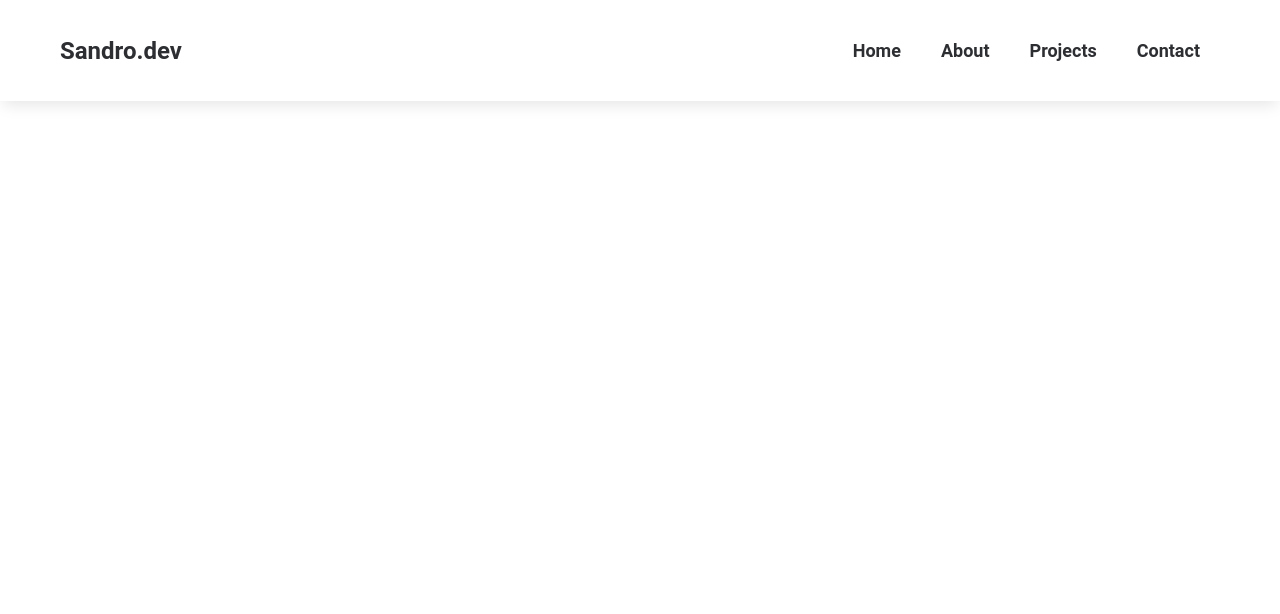
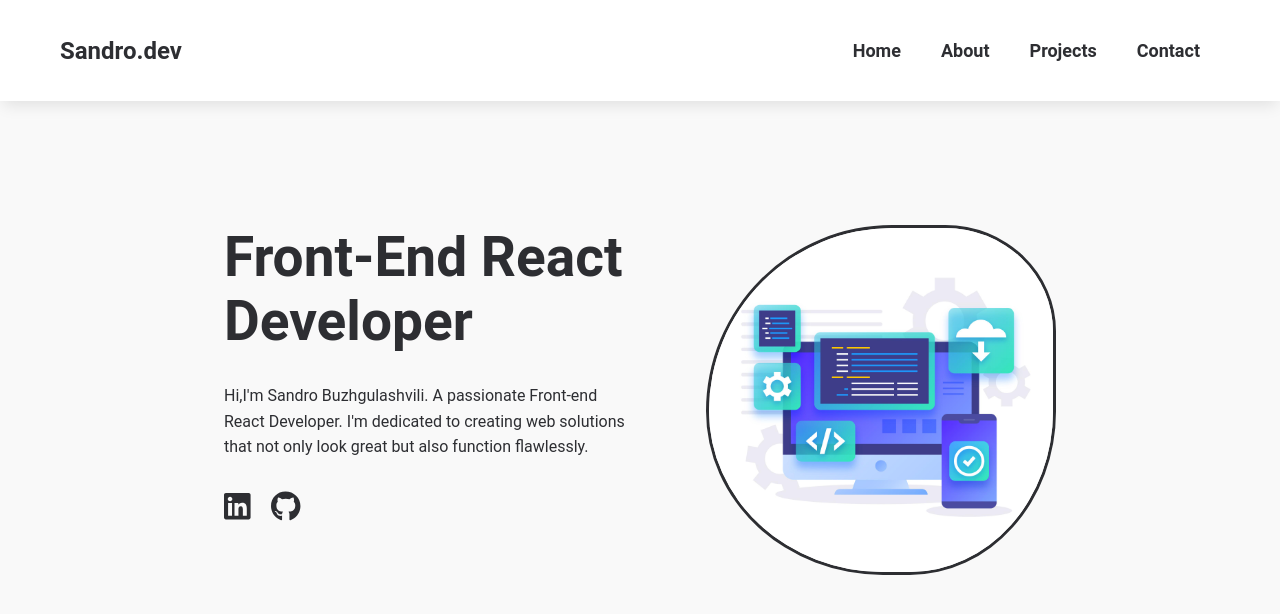
Before and after one commit to sandro-buzhghulashvili/portfolio, a React (Create React App) app: page / in a window 1280 px wide. Shown: the top 614 px of the page. Built offline with nearby package versions, Linux system fonts and the light colour scheme; the HTML template or start-up script is replaced by a standard one.

Commit message:
hero 1/2

```diff
--- a/package.json
+++ b/package.json
@@ -3,6 +3,11 @@
   "version": "0.1.0",
   "private": true,
   "dependencies": {
+    "@fortawesome/fontawesome-svg-core": "^6.4.2",
+    "@fortawesome/free-brands-svg-icons": "^6.4.2",
+    "@fortawesome/free-regular-svg-icons": "^6.4.2",
+    "@fortawesome/free-solid-svg-icons": "^6.4.2",
+    "@fortawesome/react-fontawesome": "^0.2.0",
     "@testing-library/jest-dom": "^5.17.0",
     "@testing-library/react": "^13.4.0",
     "@testing-library/user-event": "^13.5.0",
--- a/src/App.js
+++ b/src/App.js
@@ -1,10 +1,12 @@
 import React from 'react';
 import Navbar from './components/Navbar';
+import Hero from './components/Hero';
 
 function App() {
   return (
     <>
       <Navbar />
+      <Hero />
     </>
   );
 }
--- /dev/null
+++ b/src/components/Hero.js
@@ -0,0 +1,28 @@
+import React from "react";
+import { FontAwesomeIcon } from "@fortawesome/react-fontawesome";
+import { faLinkedin, faGithub } from "@fortawesome/free-brands-svg-icons";
+
+import classes from "./Hero.module.scss"
+import heroImg from "../assets/hero-img.jpg"
+
+const Hero = () => {
+    return (
+        <div className={classes.container}>
+            <div className={classes.content}>
+            <div className={classes.hero}>
+                <div className={classes.info}>
+                     <h1>Front-End React Developer</h1>
+                     <p>Hi,I'm Sandro Buzhgulashvili. A passionate Front-end React Developer.  I'm dedicated to creating web solutions that not only look great but also function flawlessly.</p>
+                     <div>
+                        <a href="#"><FontAwesomeIcon icon={faLinkedin} /></a>
+                        <a href="#"><FontAwesomeIcon icon={faGithub} /></a>
+                     </div>
+                </div>
+                <img src={heroImg} alt="hero" />
+            </div>
+            </div>
+        </div>
+    )
+}
+
+export default Hero
--- /dev/null
+++ b/src/components/Hero.module.scss
@@ -0,0 +1,107 @@
+@import "../scss_partials/variables";
+
+.container {
+    display: flex;
+    justify-content: center;
+    align-items: center;
+    height: 100vh;
+    background-color: #f9f9f9;
+    color: $primary-color;
+
+    .content {
+        max-width: 65%;
+    }
+
+    .hero {
+        display: flex;
+        justify-content: space-between;
+
+        img {
+            height: 350px;
+            width: 350px;
+            border-radius: 60% 40% 30% 70%/60% 30% 70% 40%;
+            border: 3px solid $primary-color;
+            animation: borderAnimation 2s ease infinite alternate-reverse;
+        }
+
+        .info {
+            max-width: 50%;
+            h1 {
+                font-size: 55px;
+                font-weight: weight(bold);
+                margin-bottom: 30px;
+            }
+            p {
+                line-height: 1.6;
+                margin-bottom: 30px;
+            }
+            a {
+                text-decoration: none;
+                color: $primary-color;
+                font-size: 1.9rem;
+                margin-right: 20px;
+                transition: .5s;
+
+                @media (min-width: query(small)) {
+                    &:hover {
+                        color: $hover-color;
+                    }
+                }
+            }
+        }
+    }
+
+    // Responsive
+
+    @media screen and (max-width: query(medium)) {
+        padding: 150px 0;
+        height: auto;
+
+        .content {
+            max-width: 100%;
+        }
+
+        .hero {
+            flex-direction: column-reverse;
+            align-items: center;
+            width: 100%;
+
+            img {
+                height: 350px;
+                width: 350px;
+                margin-bottom: 50px;
+            }
+
+            .info {
+                max-width: 80%;
+                text-align: center;
+            }
+        }
+    }
+
+    @media screen and (max-width : query(small)) {
+        .content {
+            max-width: 100%;
+        }
+
+        .hero {
+            .info {
+                h1 {
+                    font-size: 40px;
+                }
+            }
+            img {
+                width: 250px;
+                height: 250px;
+            }
+        }
+    }
+}
+
+@keyframes borderAnimation {
+    from {
+        border-radius: 60% 40% 30% 70%/60% 30% 70% 40%;
+    } to {
+        border-radius: 60% 30% 70% 40%/60% 40% 30% 70%;
+    }
+}
--- a/src/components/Navbar.module.scss
+++ b/src/components/Navbar.module.scss
@@ -1,9 +1,13 @@
 @import "../scss_partials/variables";
 
 .navbar {
+    position: fixed;
+    top: 0;
+    left: 0;
+    width: 100%;
     padding: 20px 60px;
+    background-color: #fff;
     box-shadow: 0px 7px 15px -3px rgba(0,0,0,0.1);
-    font-family: $primary-font;
     color: $primary-color;
     display: flex;
     justify-content: space-between;
--- a/src/scss_partials/_reset.scss
+++ b/src/scss_partials/_reset.scss
@@ -1,5 +1,8 @@
+@import "./variables";
+
 * {
     margin: 0;
     padding: 0;
     box-sizing: border-box;
+    font-family: $primary-font;
 }
--- a/src/scss_partials/_variables.scss
+++ b/src/scss_partials/_variables.scss
@@ -6,6 +6,14 @@ $font-weights : (
 );
 $primary-color : #2d2e32;
 $hover-color : #147efb;
+$media-queries : (
+    "medium" : 920px,
+    "small" : 517px
+);
+
+@function query($query) {
+    @return map-get($media-queries, $query )
+}
 
 
 @function weight($weight) {
```
Also changed, not shown: src/assets/hero-img.jpg (added), 1 other file (tests, documents, lock files or other folders).
